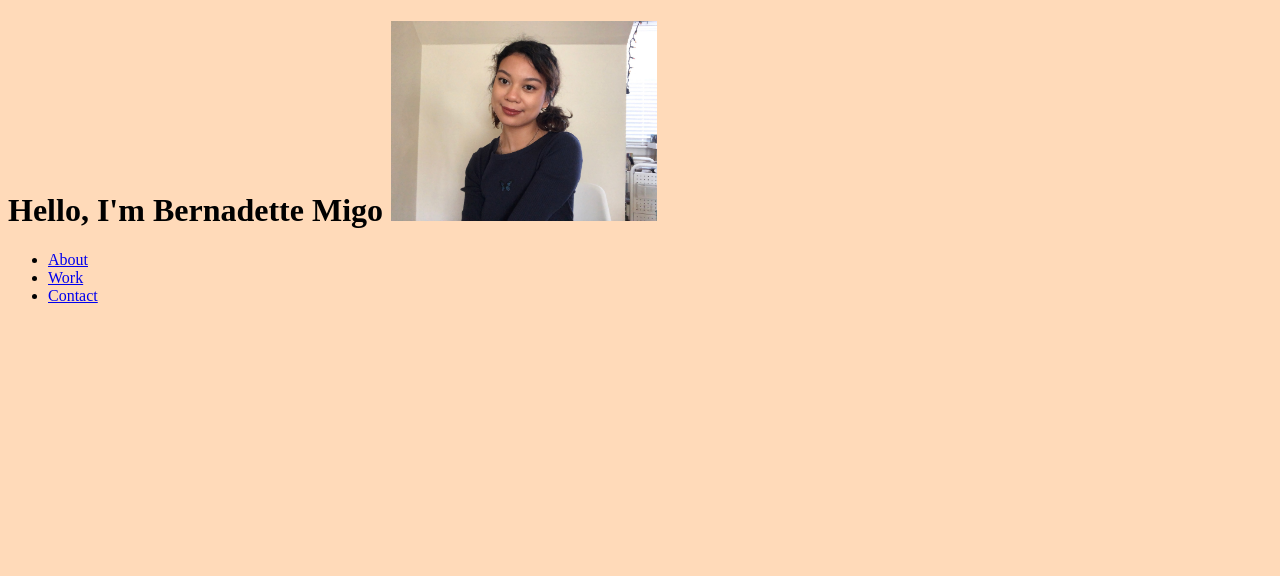
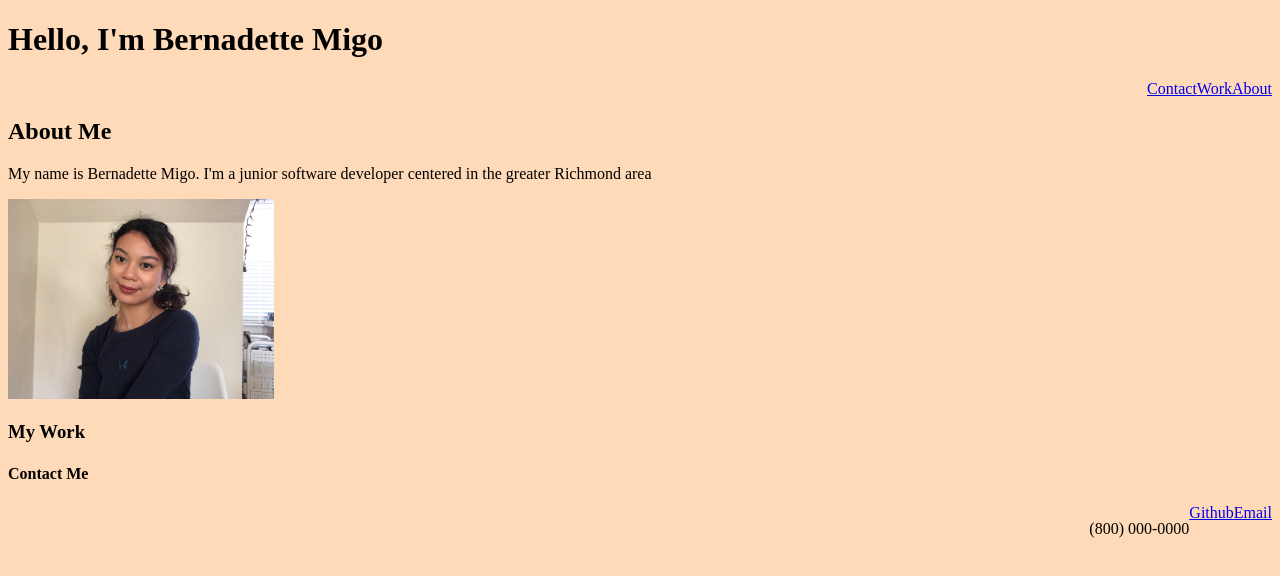
Before and after one commit to bmigo/portfolio, a plain HTML site: page index.html in a window 1280 px wide. Drawn offline with Linux system fonts and the light colour scheme.

Commit message:
added image and style and html

```diff
--- a/assets/css/style.css
+++ b/assets/css/style.css
@@ -2,6 +2,18 @@ body {
     background-color: peachpuff;
 }
 
-#headerImg {
+#bernieImg {
     max-height: 200px;
 }
+
+ul {
+    list-style-type: none;
+}
+
+li {
+    float:right;
+}
+
+li a {
+    display:block;
+}
--- a/index.html
+++ b/index.html
@@ -9,12 +9,42 @@
 
 <body>
     <header>
-        <h1>Hello, I'm Bernadette Migo <img src="/assets/images/bernie.jpeg" alt="Picture of Bernadette Migo" id="headerImg"></h1>
+        <h1>Hello, I'm Bernadette Migo</h1>
+        <nav>
         <ul>
             <li><a href="#about">About</a></li>
             <li><a href="#work">Work</a></li>
             <li><a href="#contact">Contact</a></li>
         </ul>
+        </nav>
     </header>
+    <br>
+    <section id="about" class="about">
+        <h2>About Me</h2>
+        <p>My name is Bernadette Migo. I'm a junior software developer centered in the greater Richmond area</p>
+        <img src="./assets/images/bernie.jpeg" alt="Picture of Bernadette Migo" id="bernieImg">
+    </section>
+
+    <section id="work" class="work">
+        <h3>My Work</h3>
+        <div></div>
+    </section>
+
+    <footer id="contact">
+        <div class="title"><h4>Contact Me</h4></div>
+        <div>
+            <ul>
+                <li><a href="mailto:berniecmigo@gmail.co">Email</a></li>
+                <li><a href="https://github.com/bmigo">Github</a></li>
+                <li><p>(800) 000-0000</p></li>
+            </ul>
+        </div>
+    </footer>
+
+
+
+
+
+
 
 </body>
```
